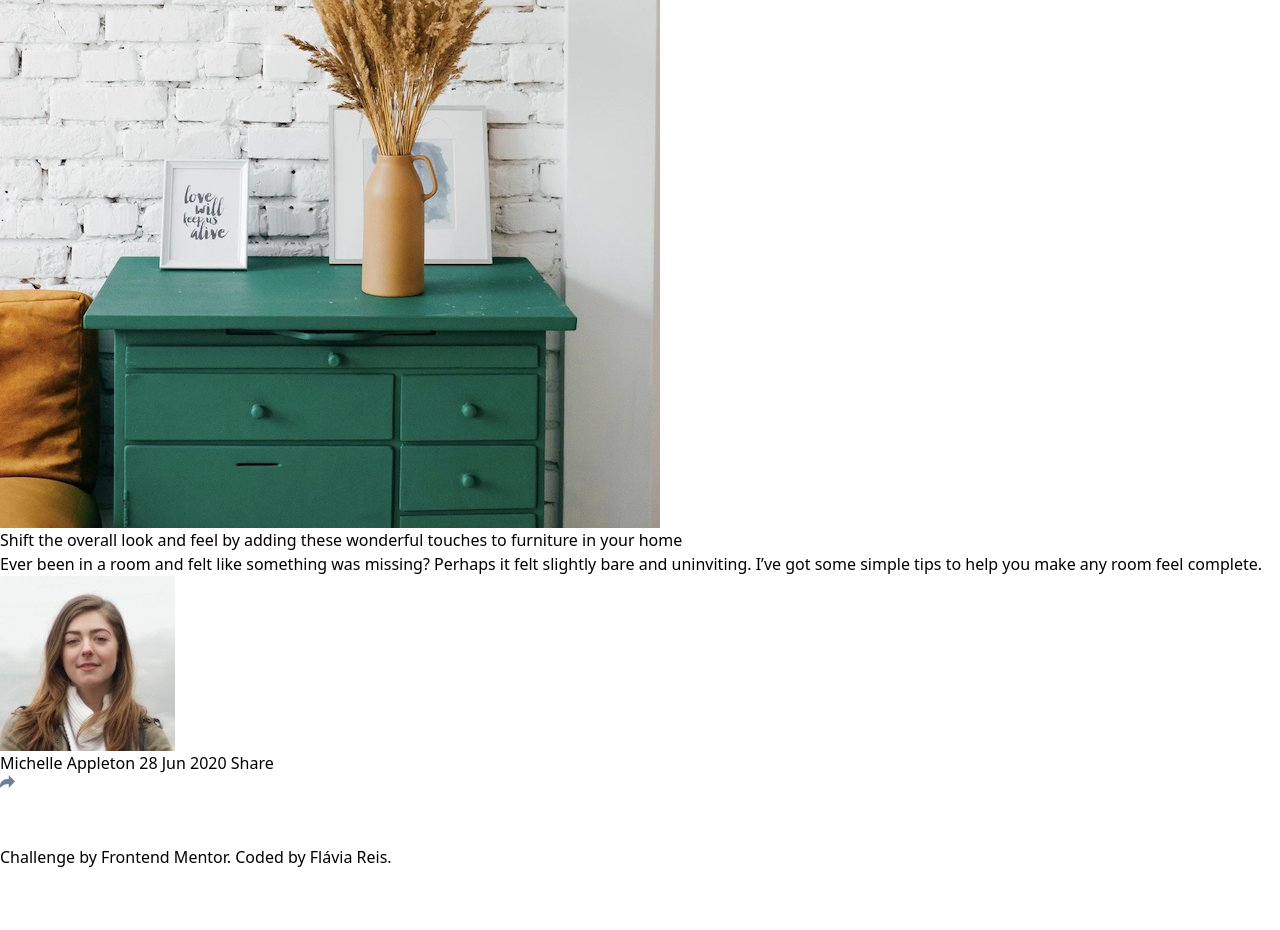
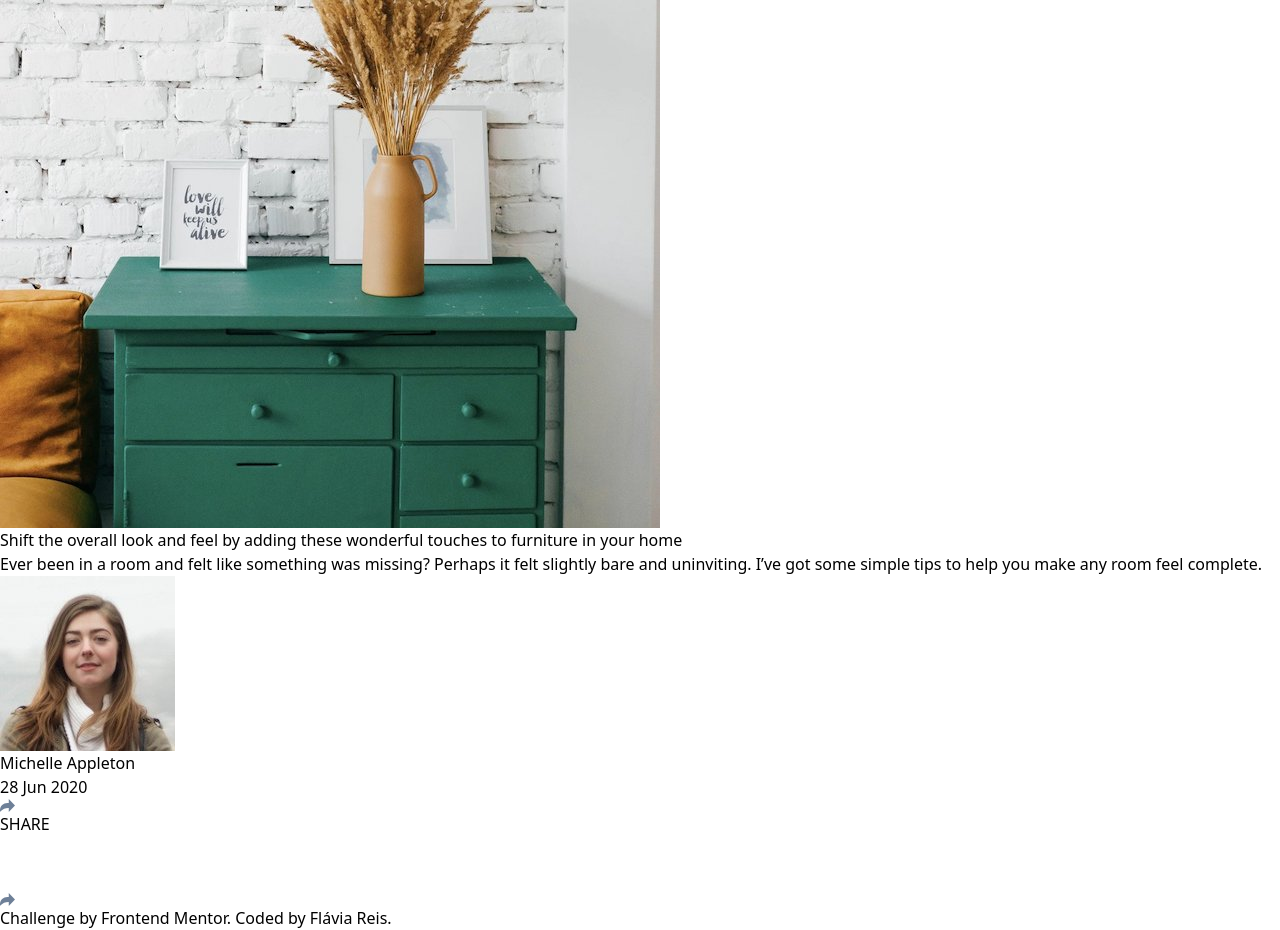
Before and after one commit to flaviare1s/article-preview-component, a React (Vite) app: page / in a window 1280 px wide. Before the commit the page ends 869 px from the top, so only its background shows below. Built offline with nearby package versions, Linux system fonts and the light colour scheme.

Commit message:
Update App.jsx

```diff
--- a/src/App.jsx
+++ b/src/App.jsx
@@ -32,15 +32,16 @@ export function App() {
           <div>
             <img src={ avatar } alt="Michelle Appleton" />
           </div>
-          Michelle Appleton
-          28 Jun 2020
-          Share
+          <p>Michelle Appleton</p>
+          <p>28 Jun 2020</p>
+          <img src={ share } alt="" />
         </div>
         <div>
-          <img src={ share } alt="" />
+          <p>SHARE</p>
           <img src={ facebook } alt="" />
           <img src={ twitter } alt="" />
           <img src={ pinterest } alt="" />
+          <img src={ share } alt="" />
         </div>
       </div>
 
```
